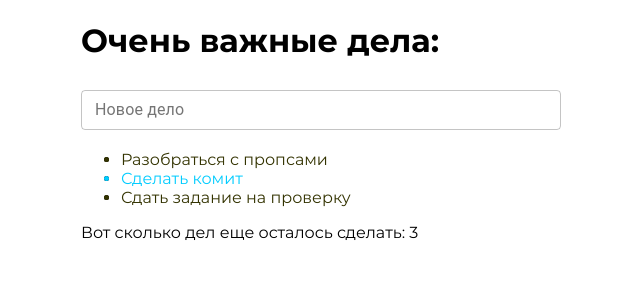
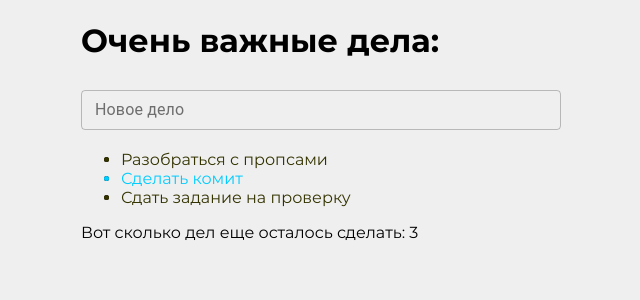
Before and after one commit to WebHeroSchool/todo-taa, a React (Create React App) app: page / in a window 1280 px wide. Shown: the top 300 px of the page, without its empty margins (319-959 px from the left). Built offline with nearby package versions, Linux system fonts and the light colour scheme.

Commit message:
styled app

```diff
--- a/src/components/App/App.module.css
+++ b/src/components/App/App.module.css
@@ -16,6 +16,10 @@
     font-style: normal;
 }
 
+body {
+    background: #00000010;
+}
+
 .wrapper {
   font-family: montserrat;
   margin: auto;
```
